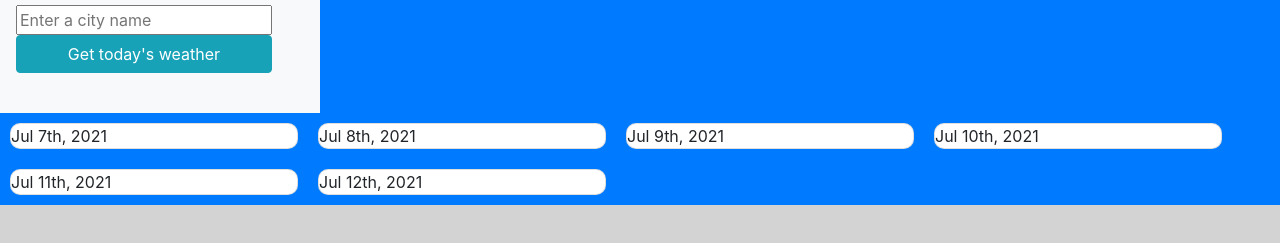
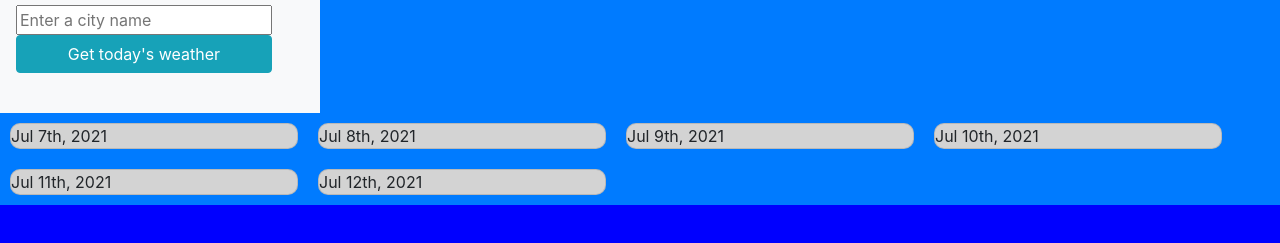
Before and after one commit to jamesboblak-school/weather-dashboard, a plain HTML site: page index.html in a window 1280 px wide. Shown: the part 115-358 px from the top of the page. Drawn offline with nearby package versions, Linux system fonts and the light colour scheme.

Commit message:
README.md update and housekeeping

```diff
--- a/assets/css/style.css
+++ b/assets/css/style.css
@@ -1,6 +1,6 @@
 body {
 
-    background-color: lightgrey;
+    background-color: blue;
 }
 
 div {
@@ -24,7 +24,7 @@ td {
 }
 
 .card {
-    background-color: white;
+    background-color: lightgrey;
     margin: 10px 10px 10px 10px;
     border-radius: 10px;
 
```
Also changed, not shown: assets/js/script.js (+2 -6 lines), index.html (+3 -1 lines), images/weather-dashboard_green.png (added), images/weather-dashboard_orange.png (added), images/weather-dashboard_red.png (added), 2 other files.
